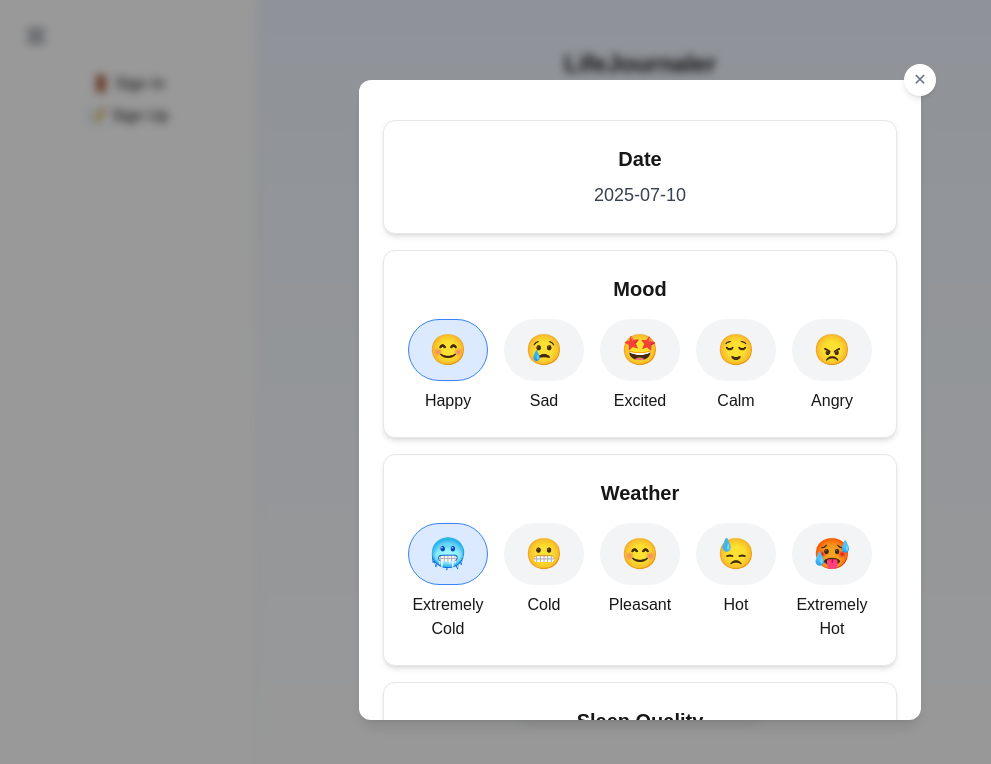
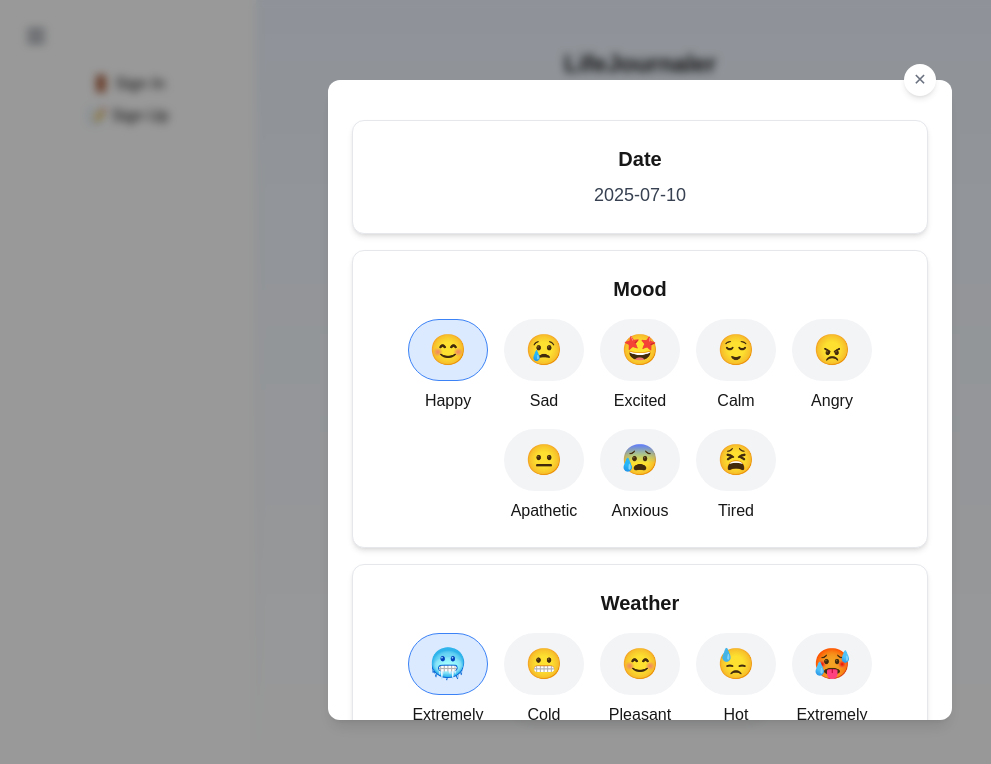
Before and after one commit to brunoeiterer/lifejournaler, a Next.js app in the folder frontend/: page / in a window 1280 px wide. Both pictures are taken after a click on the button "10". Shown: the top 764 px of the page, without its empty margins (0-991 px from the left). Built offline with nearby package versions, Linux system fonts and the light colour scheme.

Commit message:
Add anxious, apathetic and tired moods

```diff
--- a/frontend/messages/en-US.json
+++ b/frontend/messages/en-US.json
@@ -1,6 +1,8 @@
 {
     "Angry": "Angry",
     "AnxietyThoughts": "Anxiety Thoughts",
+    "Anxious": "Anxious",
+    "Apathetic": "Apathetic",
     "Autocriticism": "Autoriticism",
     "Bad": "Bad",
     "Calm": "Calm",
@@ -72,6 +74,7 @@
     "SingUpWelcome": "Welcome! Please sign up to continue",
     "SignUpWith": "Sign up with email",
     "SleepQuality": "Sleep Quality",
+    "Tired": "Tired",
     "VeryBad": "Very Bad",
     "VeryGood": "Very Good",
     "Weather": "Weather",
--- a/frontend/messages/pt-BR.json
+++ b/frontend/messages/pt-BR.json
@@ -1,6 +1,8 @@
 {
     "Angry": "Irritado",
     "AnxietyThoughts": "Pensamentos Ansiosos",
+    "Anxious": "Ansioso",
+    "Apathetic": "Apático",
     "Autocriticism": "Autocrítica",
     "Bad": "Ruim",
     "Calm": "Calmo",
@@ -72,6 +74,7 @@
     "SingUpWelcome": "Bem-Vindo! Por favor, cadastre-se para continuar.",
     "SignUpWith": "Cadastre-se com email",
     "SleepQuality": "Qualidade do Sono",
+    "Tired": "Cansado",
     "VeryBad": "Muito Ruim",
     "VeryGood": "Muito Bom",
     "Weather": "Tempo",
--- a/frontend/src/components/Calendar.tsx
+++ b/frontend/src/components/Calendar.tsx
@@ -6,6 +6,7 @@ import clsx from 'clsx';
 import { DailyEntry } from '@/app/models/DailyEntry';
 import Tooltip from '@/components/Tooltip'
 import { useLanguage } from '@/app/contexts/LanguageContext';
+import { Emojis } from './Emojis';
 
 export interface CalendarProps {
   entries: Record<string, DailyEntry>;
@@ -132,22 +133,3 @@ export default function Calendar({ entries, onDateClick }: CalendarProps) {
     </div>
   );
 }
-
-const Emojis: Record<string, string> = {
-    Happy: '😊',
-    Sad: '😢',
-    Angry: '😠',
-    Calm: '😌',
-    Excited: '🤩',
-    ExtremelyCold: '🥶',
-    Cold: '😬',
-    Pleasant: '😊',
-    Hot: '😓',
-    ExtremelyHot: '🥵',
-    Yes: '✅',
-    No: '❌',
-    VeryBad: '😵',
-    Bad: '😪',
-    Good: '😴',
-    VeryGood: '🛌',
-};
--- /dev/null
+++ b/frontend/src/components/Emojis.ts
@@ -0,0 +1,21 @@
+export const Emojis: Record<string, string> = {
+    Anxious: '😰',
+    Apathetic: '😐',
+    Tired: '😫',
+    Happy: '😊',
+    Sad: '😢',
+    Angry: '😠',
+    Calm: '😌',
+    Excited: '🤩',
+    ExtremelyCold: '🥶',
+    Cold: '😬',
+    Pleasant: '😊',
+    Hot: '😓',
+    ExtremelyHot: '🥵',
+    Yes: '✅',
+    No: '❌',
+    VeryBad: '😵',
+    Bad: '😪',
+    Good: '😴',
+    VeryGood: '🛌',
+};
--- a/frontend/src/components/EntryEditor.tsx
+++ b/frontend/src/components/EntryEditor.tsx
@@ -67,8 +67,8 @@ export default function EntryEditor({date, originalEntry, onClose, updateEntry}
                 <div className="flex flex-col gap-4 bg-white rounded-xl pt-10 p-6 shadow-lg max-h-[80vh] overflow-y-auto">
                     <EntryDate title={translations['Date']} date={date} />
 
-                    <RadialSelector title={translations['Mood']} options={["Happy", "Sad", "Excited", "Calm", "Angry"]}
-                        label='Mood' initialValue={entry.Mood} onChange={onEntryUpdated} />
+                    <RadialSelector title={translations['Mood']} options={["Happy", "Sad", "Excited", "Calm", "Angry", "Apathetic",
+                        "Anxious", "Tired"]} label='Mood' initialValue={entry.Mood} onChange={onEntryUpdated} />
                     <RadialSelector title={translations['Weather']} options={["ExtremelyCold", "Cold", "Pleasant", "Hot",
                         "ExtremelyHot"]} label='Weather' initialValue={entry.Weather} onChange={onEntryUpdated}/>
                     <RadialSelector title={translations['SleepQuality']} options={["VeryBad", "Bad", "Good", "VeryGood"]}
--- a/frontend/src/components/RadialSelector.tsx
+++ b/frontend/src/components/RadialSelector.tsx
@@ -4,6 +4,7 @@ import React, { useRef, useState } from 'react';
 import clsx from 'clsx';
 import { useLanguage } from '@/app/contexts/LanguageContext';
 import { DailyEntry } from '@/app/models/DailyEntry';
+import { Emojis } from './Emojis';
 
 type RadialSelectorProps = {
     title: string;
@@ -11,25 +12,6 @@ type RadialSelectorProps = {
     label : string;
     initialValue: string;
     onChange: <K extends keyof DailyEntry>(key: K, value: DailyEntry[K]) => void;
-};
-
-const Emojis: Record<string, string> = {
-    Happy: '😊',
-    Sad: '😢',
-    Angry: '😠',
-    Calm: '😌',
-    Excited: '🤩',
-    ExtremelyCold: '🥶',
-    Cold: '😬',
-    Pleasant: '😊',
-    Hot: '😓',
-    ExtremelyHot: '🥵',
-    Yes: '✅',
-    No: '❌',
-    VeryBad: '😵',
-    Bad: '😪',
-    Good: '😴',
-    VeryGood: '🛌',
 };
 
 export default function RadialSelector({ title, options, label, initialValue, onChange }: RadialSelectorProps) {
@@ -51,7 +33,7 @@ export default function RadialSelector({ title, options, label, initialValue, on
     return (
         <div className="w-full max-w-xl p-6 bg-white rounded-xl shadow-md border">
             <h2 className="text-xl font-semibold mb-4 text-center">{title}</h2>
-            <div className="flex flex-row gap-4 justify-center">
+            <div className="flex flex-wrap gap-4 justify-center">
                 {options.map((option) => {
                     const emoji = Emojis[option];
                     const isSelected = value === option;
```
